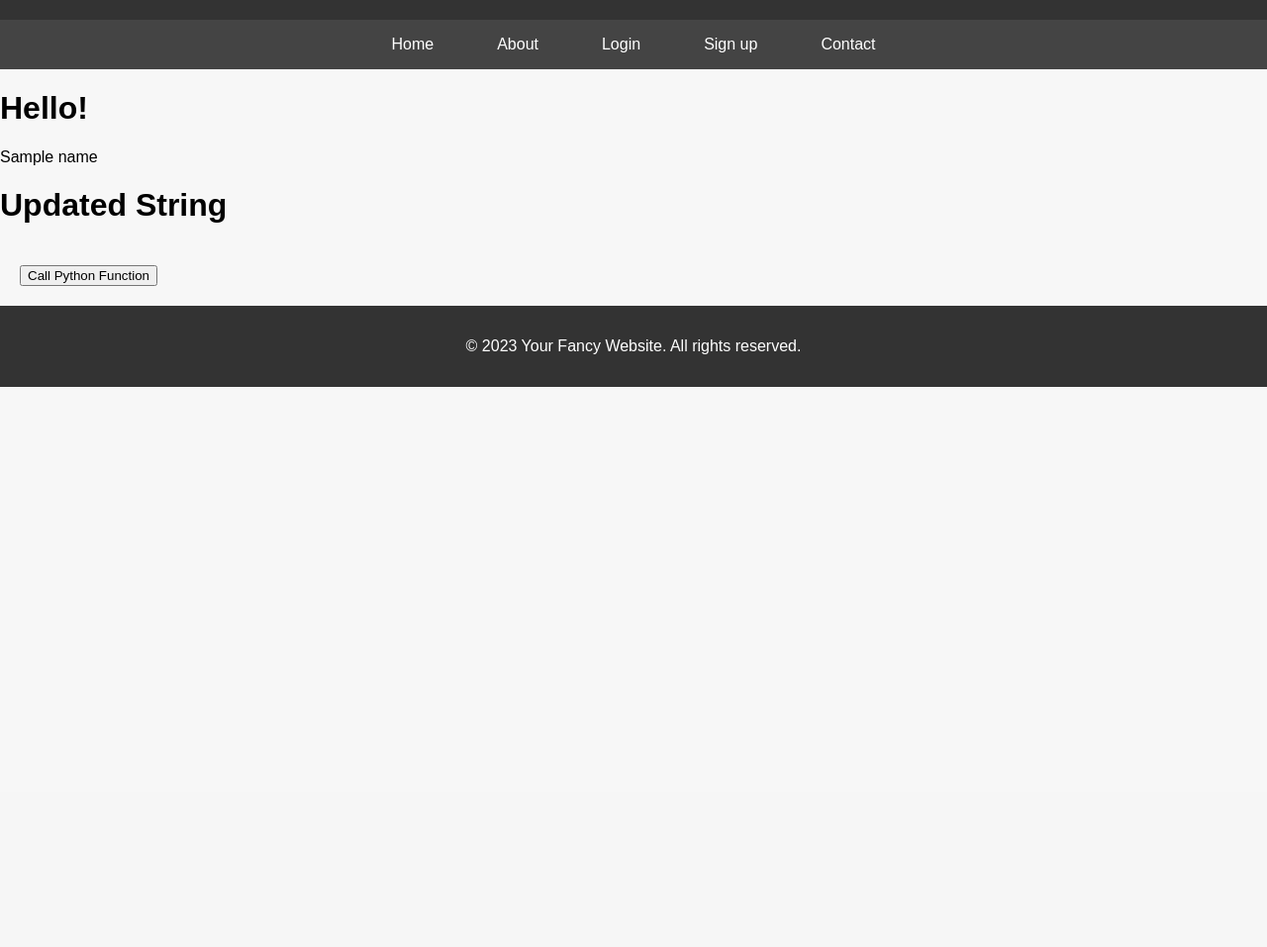
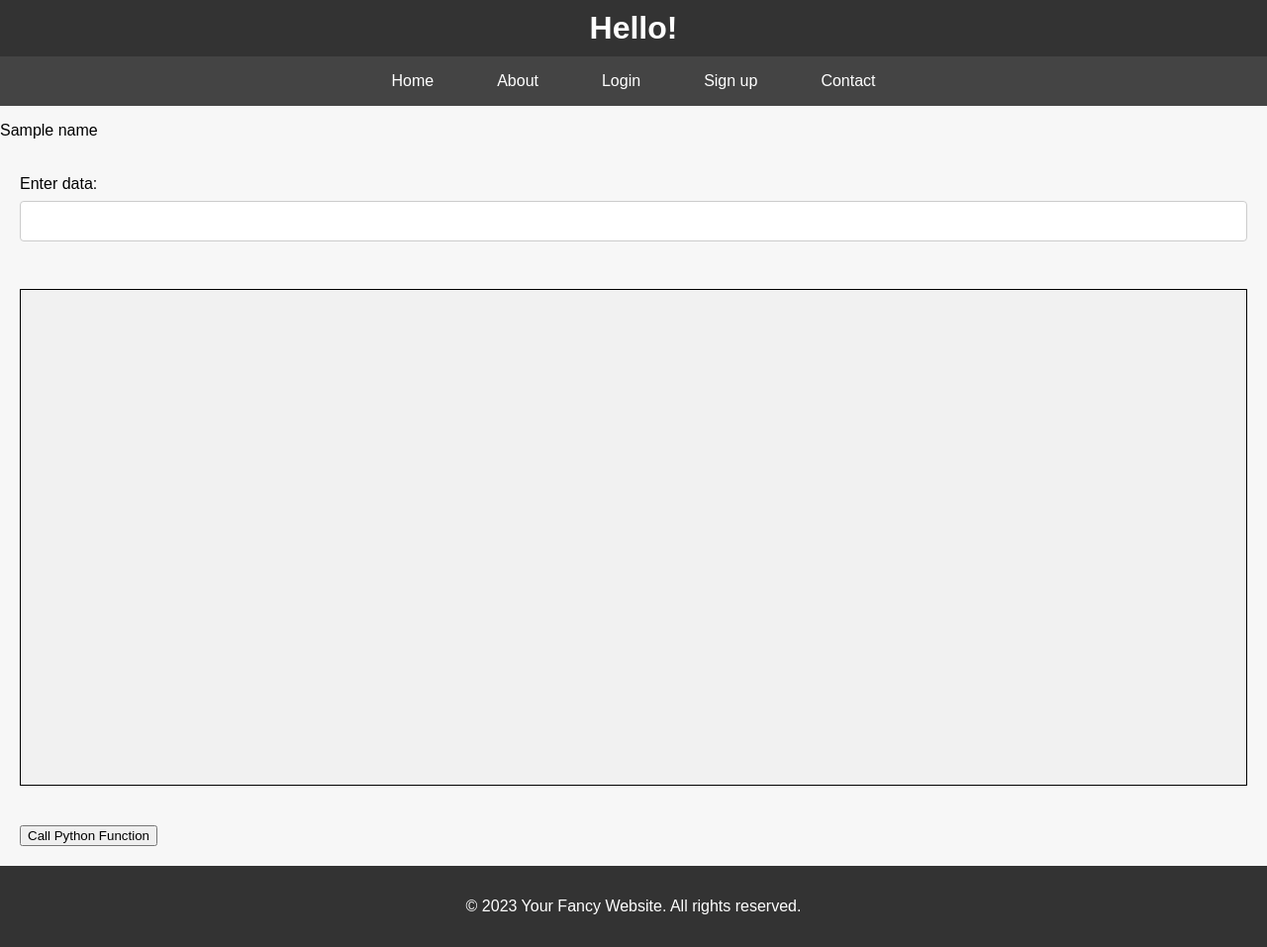
Before and after one commit to two-hack/two-hackathon-2023, a Flask app: template templates/use.html in a window 1280 px wide. Shown: the whole page at 99% size. Before the commit the page ends 391 px from the top, so only its background shows below. Run offline with Flask 3, Linux system fonts and the light colour scheme; the template is opened without the code that fills it: most values are stand-ins (such as "Sample title", 1, 10 or a date in 2020); some libraries are stand-ins or nearby versions.

Commit message:
major ui update

```diff
--- a/app.py
+++ b/app.py
@@ -1,5 +1,11 @@
 import json
 from src import main
+
+TESTING = True
+if TESTING:
+    from src import mock as backend
+else:
+    import script as backend
 
 from flask import Flask, render_template, request, redirect, url_for, flash
 
@@ -46,9 +52,6 @@ def login():
 
     return render_template("login.html")
 
-global fruits
-fruits = ['Apple', 'Banana', 'Orange', 'Mango']
-
 @app.route("/use")
 def use():
     if not "name" in request.args:
@@ -60,17 +63,10 @@ def use():
 
 @app.route('/call-python-function')
 def call_python_function():
-    fruits.append("new")
     if not "name" in request.args:
         return {'result': 'failure'}
 
-    name = request.args['name']
-    f = open("users/" + name + "/usrdata.json", "r")
-    out = json.load(f)
-    f.close()
-
-    print(fruits)
-    return str(out)
+    return backend.chat_with_gpt(request.args['name'])
 
 if __name__ == "__main__":
     app.run(host="127.0.0.1", port = 8080, debug=True)
--- a/static/css/style.css
+++ b/static/css/style.css
@@ -47,13 +47,12 @@
 
     .features {
       display: flex;
-      justify-content: space-between;
+      justify-content: space-around;
       background-color: white;
       padding: 3rem 0;
     }
 
     .feature {
-      flex: 1;
       text-align: center;
       padding: 1rem;
     }
@@ -75,6 +74,7 @@
         flex-direction: column;
         padding: 3rem 0;
     }
+
     .start button {
         font-size: 16px;
         font-weight: 200;
@@ -148,8 +148,6 @@
         background-color: #45a049;
     }
 
-<<<<<<< Updated upstream
-=======
     /* Style the dropdown container */
 .dropdown {
   position: relative;
@@ -193,4 +191,11 @@
 .dropdown:hover .dropdown-content {
   display: block;
 }
->>>>>>> Stashed changes
+    div.chatbox {
+        border: 1px solid black;
+        height: 60vh;
+        overflow-y: auto;
+        padding: 10px;
+        margin: 20px;
+        background-color: #f1f1f1;
+    }
--- a/templates/use.html
+++ b/templates/use.html
@@ -1,39 +1,52 @@
 {% extends 'base.html' %}
+{% block title %} Learn! {% endblock %}
+{% block header %} Hello! {% endblock %}
 
 {% block content %}
-    <h1>{% block title %} Hello! {% endblock %}</h1>
     <p>{{name}}</p>
 
-<script src="//ajax.googleapis.com/ajax/libs/jquery/1.9.1/jquery.min.js"></script>
-<script type=text/javascript>
+    <form id="myForm" onsubmit="return false;">
+      <label for="inputData">Enter data: </label>
+      <input type="text" id="inputData" name="inputData" required>
+    </form>
 
-    function updateMessages() {
-        const messagesContainer = document.getElementById('messages-container');
-        messagesContainer.textContent = messages[currentIndex];
+    <div class="chatbox" id="chatbox"></div>
 
-        // Increment the index for the next message
-        currentIndex = (currentIndex + 1) % messages.length;
+
+<script>
+  const inputDataField = document.getElementById("inputData");
+  const chatbox = document.getElementById("chatbox");
+
+  inputDataField.addEventListener("keyup", function(event) {
+    // Check if Enter key (keyCode 13) is pressed
+    if (event.key === "Enter") {
+      event.preventDefault(); // Prevent form submission
+      processData(inputDataField.value);
     }
+  });
 
-    function callPythonFunction() {
+  function processData(data) {
+    const message = document.createElement("p");
+    message.innerHTML = "<b>User: </b>" + data;
+    chatbox.appendChild(message);
+
     fetch('/call-python-function?name={{name}}' )
         .then(response => response.text())
         .then(text => {
-            const stringContainer = document.getElementById('string-container');
-            stringContainer.textContent = text;
+            const message = document.createElement("p");
+            message.textContent = text;
+            chatbox.appendChild(message);
         })
         .catch(error => {
             console.error('Error fetching data:', error);
         });
-        updateMessages();
-    }
+
+    chatbox.scrollTop = chatbox.scrollHeight;
+  }
 
 </script>
 
-    <h1>Updated String</h1>
-    <div id="string-container">
-        <!-- Updated string will be displayed here -->
-    </div>
+
 
 <form>
   <button type="button" onclick="callPythonFunction()">Call Python Function</button>
```
Also changed, not shown: src/mock.py (added, +24 -0 lines), src/temp.txt (added, +22 -0 lines).
